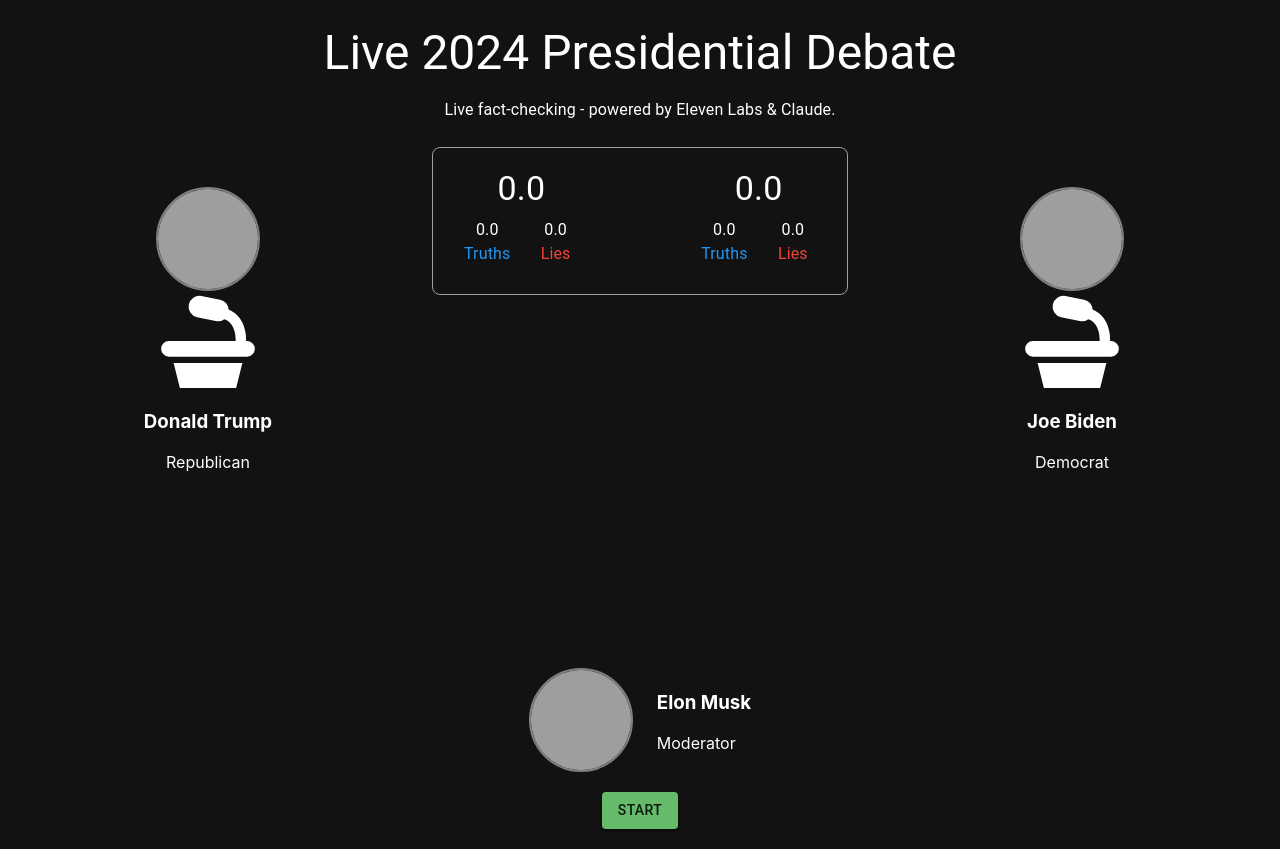
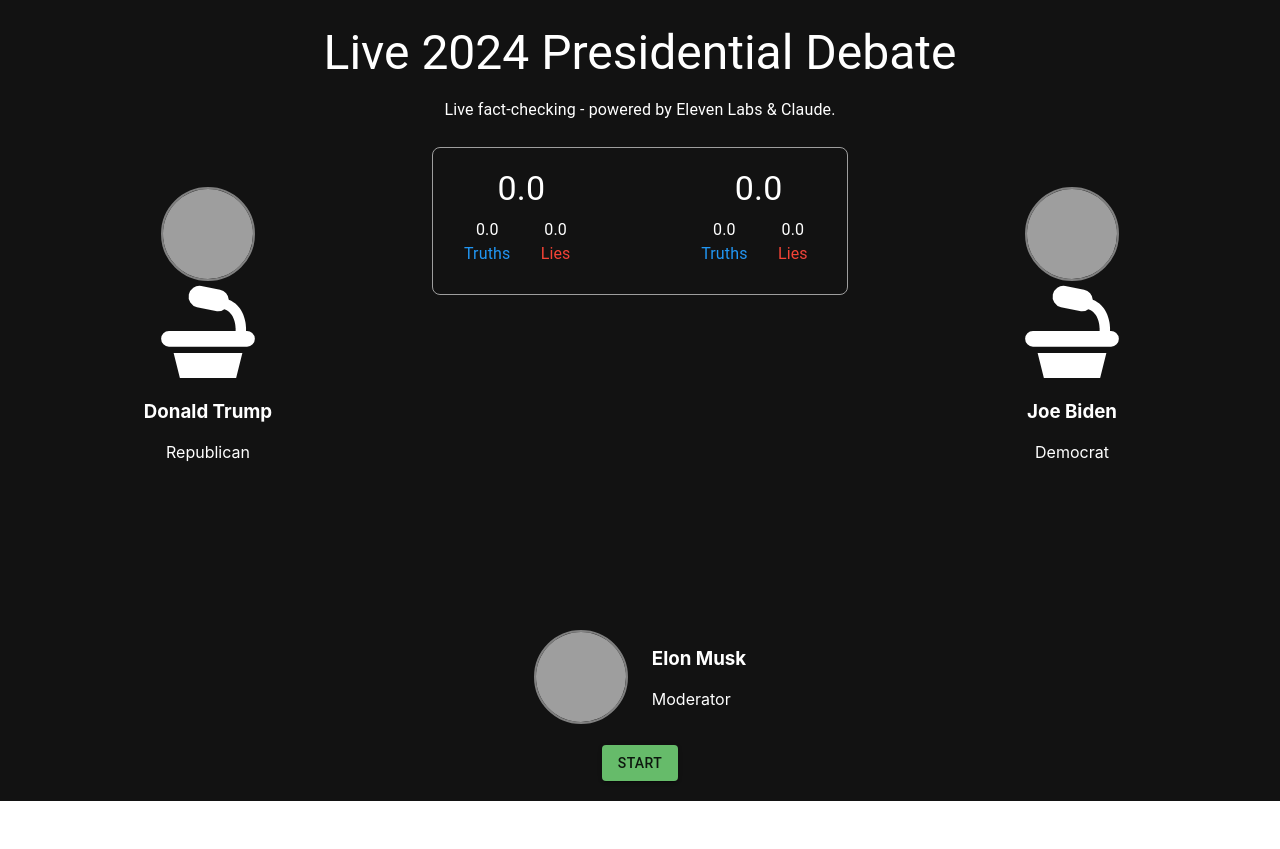
Before and after one commit to tonyadastra/mythbustersAI, a React (Create React App) app in the folder frontend/: page / in a window 1280 px wide. After the commit the page ends 801 px from the top, so only its background shows below. Built offline with nearby package versions, Linux system fonts and the light colour scheme; grey boxes are pictures that could not be loaded.

Commit message:
fit in 100% one page

```diff
--- a/frontend/src/components/Candidate.jsx
+++ b/frontend/src/components/Candidate.jsx
@@ -25,7 +25,7 @@
 
     return (
         <Box className="candidate" onClick={onClick} sx={{ display: "flex", flexDirection: "column", alignItems: "center", justifyContent: "center" }}>
-            <UserAvatar name={name} image={image} speaking={speaking} size={100} />
+            <UserAvatar name={name} image={image} speaking={speaking} size={90} />
             <img src={podiumSvg} alt="podium"
                 style={{ width: "100px", height: "100px", fill: '#fff', color: '#fff' }} />
             <div className="candidate-info">
--- a/frontend/src/components/ClaimsView.jsx
+++ b/frontend/src/components/ClaimsView.jsx
@@ -28,8 +28,8 @@
 
       <Box sx={{
         display: 'flex', flexDirection: 'column', gap: .5,
-        minHeight: '40vh',
-        maxHeight: '40vh', overflowY: 'scroll', overflowX: 'hidden'
+        minHeight: '35vh',
+        maxHeight: '35vh', overflowY: 'scroll', overflowX: 'hidden'
       }}>
         {reversedClaims.map((claim, idx) => {
           return (
--- a/frontend/src/components/Moderator.jsx
+++ b/frontend/src/components/Moderator.jsx
@@ -33,7 +33,7 @@
     return (
         <Box className="moderator" onClick={onClick} >
             <Box sx={{ display: "flex", flexDirection: "row", alignItems: "center", justifyContent: "center", }} gap={3}>
-                <UserAvatar name={name} image={image} speaking={speaking} size={100} />
+                <UserAvatar name={name} image={image} speaking={speaking} size={90} />
                 <div className="moderator-info">
                     <h3>{name}</h3>
                     <p>Moderator</p>
```
